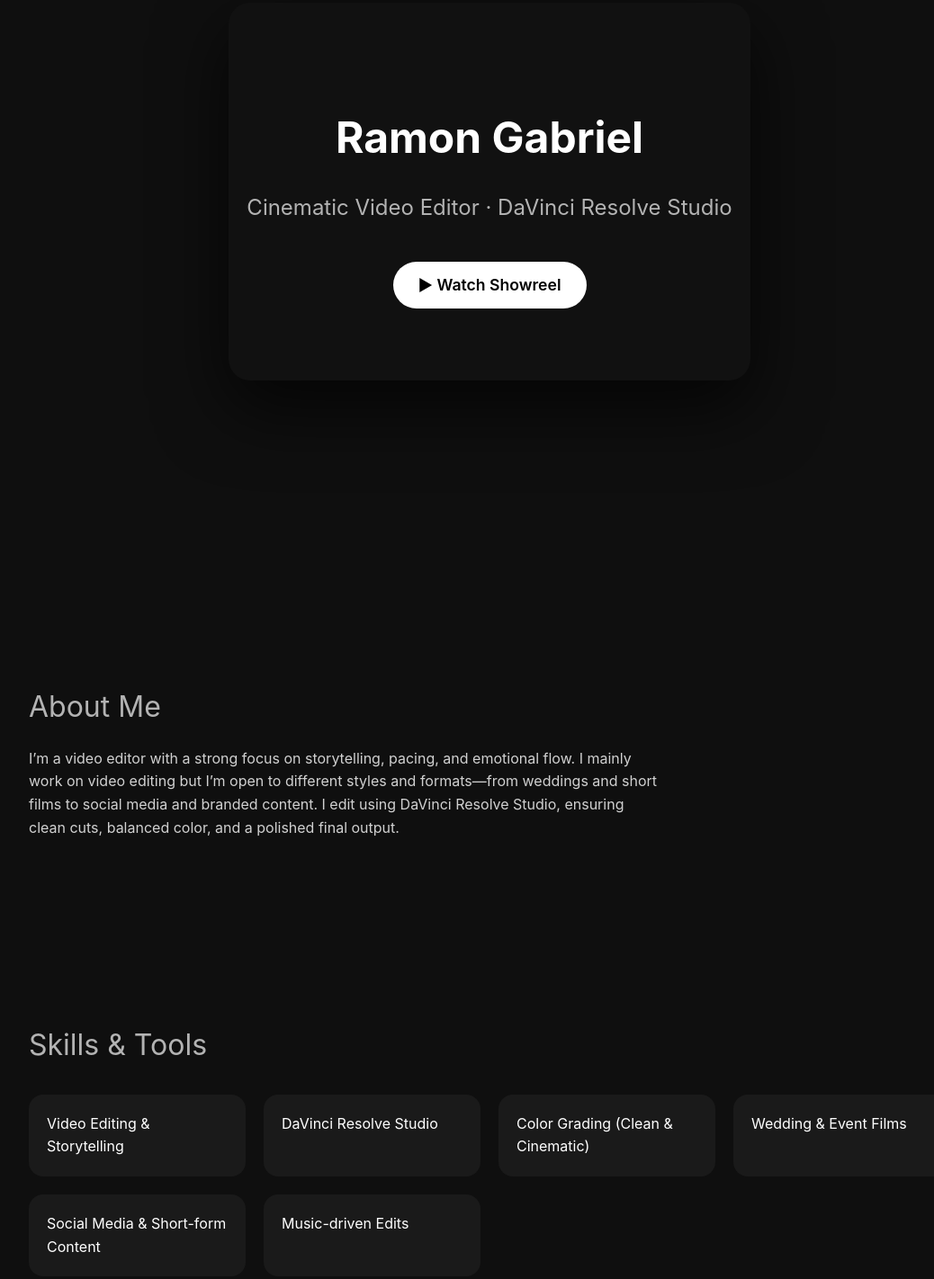
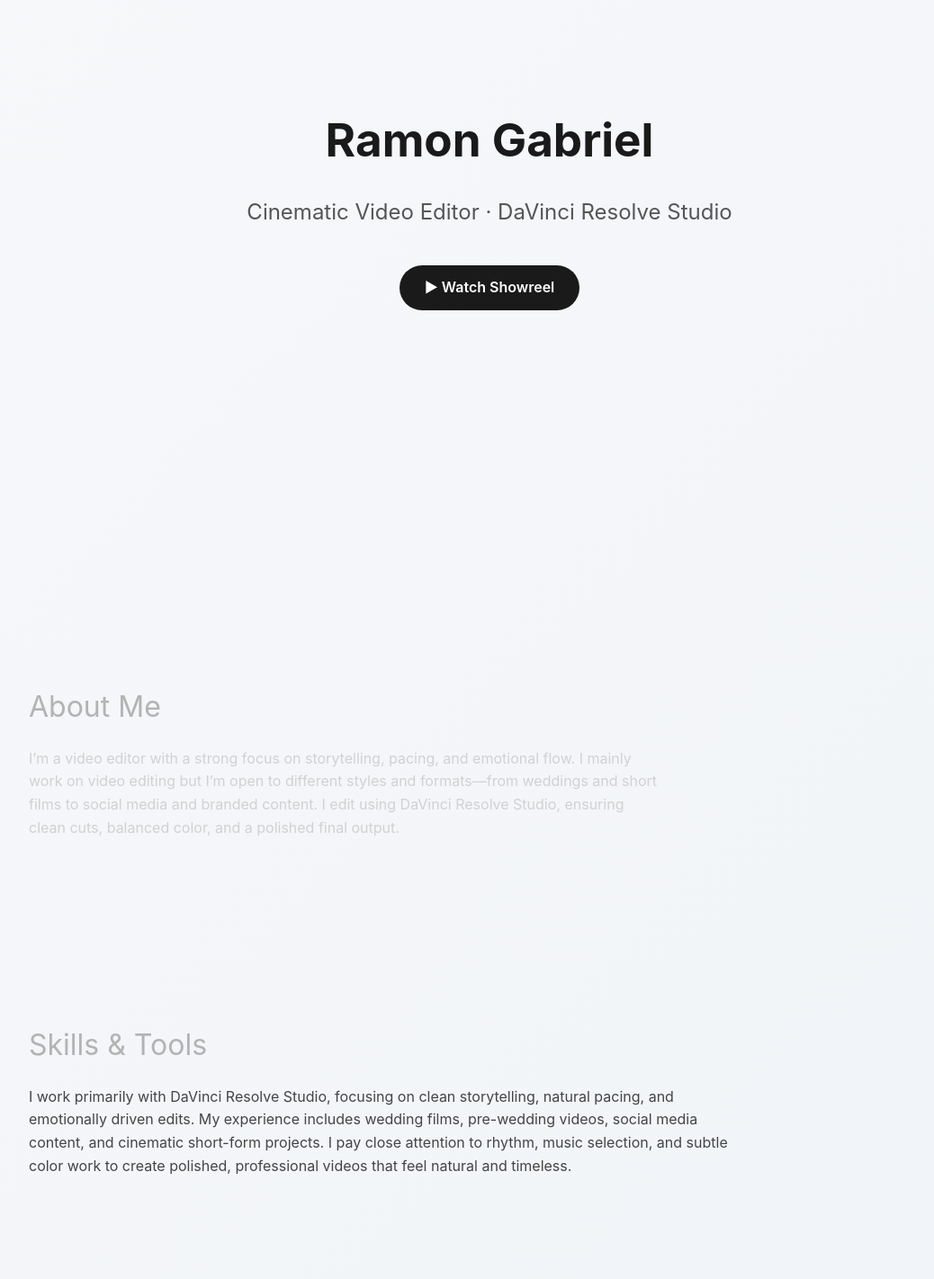
Before and after one commit to uzwuelle/uzwuelle.github.io, a plain HTML site: page index.html in a window 1280 px wide. Shown: the part 227-1649 px from the top of the page at 90% size, without its empty margins (96-1134 px from the left). Drawn offline with Linux system fonts and the light colour scheme.

Commit message:
index.html

```diff
--- a/index.html
+++ b/index.html
@@ -8,8 +8,8 @@
     body {
       margin: 0;
       font-family: 'Inter', Arial, sans-serif;
-      background: #0f0f0f;
-      color: #ffffff;
+      background: linear-gradient(135deg, #f7f8fa, #eef2f7);
+      color: #1a1a1a;
       line-height: 1.6;
     }
     header {
@@ -90,12 +90,10 @@
 <body>
 
 <header>
-  <div style="text-align:center;max-width:900px;margin:auto;">
-    <div style="background:#111;border-radius:24px;padding:80px 20px;box-shadow:0 30px 80px rgba(0,0,0,0.7);">
-      <h1 style="font-size:3rem;margin-bottom:10px;">Ramon Gabriel</h1>
-      <h2 style="color:#b3b3b3;font-weight:400;margin-bottom:40px;">Cinematic Video Editor · DaVinci Resolve Studio</h2>
-      <a href="https://drive.google.com/file/d/1GkSVcJkT1zW-HA7b2CgQ7Vt_EjNK_suj/view?usp=sharing" target="_blank" class="btn" style="font-size:1.1rem;">▶ Watch Showreel</a>
-    </div>
+  <div style="text-align:center;max-width:900px;margin:auto;padding:120px 20px;">
+    <h1 style="font-size:3.2rem;margin-bottom:10px;">Ramon Gabriel</h1>
+    <h2 style="color:#555;font-weight:400;margin-bottom:40px;">Cinematic Video Editor · DaVinci Resolve Studio</h2>
+    <a href="https://drive.google.com/file/d/1GkSVcJkT1zW-HA7b2CgQ7Vt_EjNK_suj/view" target="_blank" class="btn" style="background:#1a1a1a;color:#ffffff;">▶ Watch Showreel</a>
   </div>
 </header>
 
@@ -108,14 +106,9 @@
 
 <section>
   <h2 class="section-title">Skills & Tools</h2>
-  <div class="skills">
-    <div class="skill-card">Video Editing & Storytelling</div>
-    <div class="skill-card">DaVinci Resolve Studio</div>
-    <div class="skill-card">Color Grading (Clean & Cinematic)</div>
-    <div class="skill-card">Wedding & Event Films</div>
-    <div class="skill-card">Social Media & Short-form Content</div>
-    <div class="skill-card">Music-driven Edits</div>
-  </div>
+  <p style="max-width:800px;color:#444;">
+    I work primarily with DaVinci Resolve Studio, focusing on clean storytelling, natural pacing, and emotionally driven edits. My experience includes wedding films, pre-wedding videos, social media content, and cinematic short-form projects. I pay close attention to rhythm, music selection, and subtle color work to create polished, professional videos that feel natural and timeless.
+  </p>
 </section>
 
 <section id="portfolio">
```
